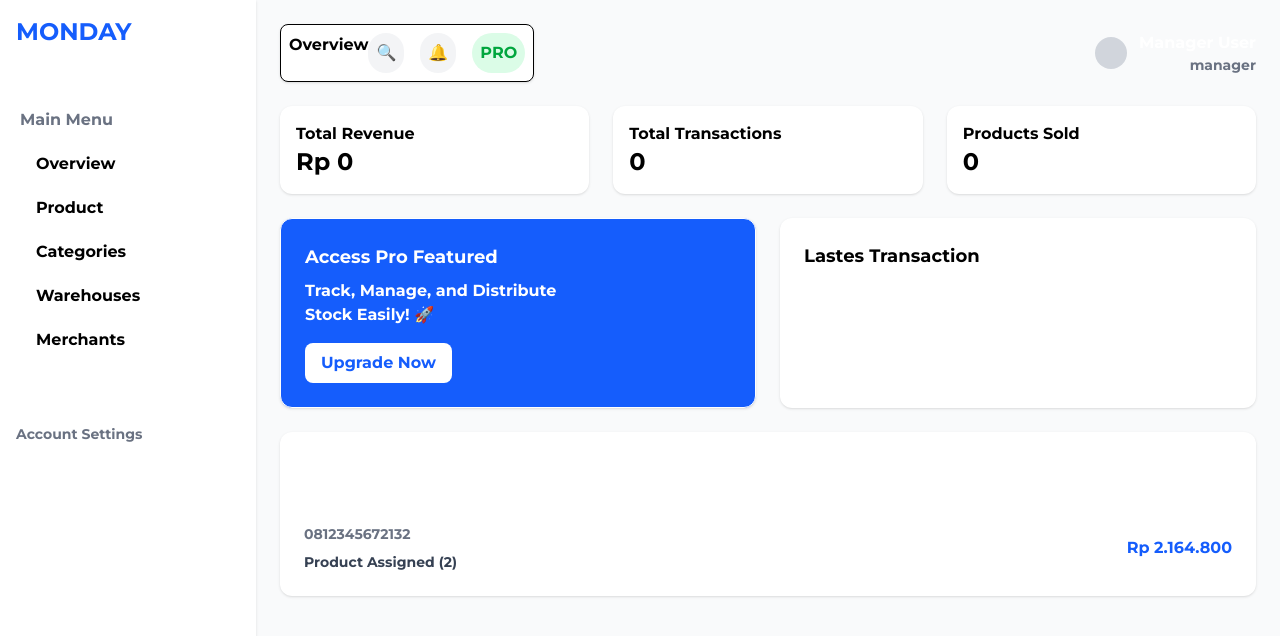
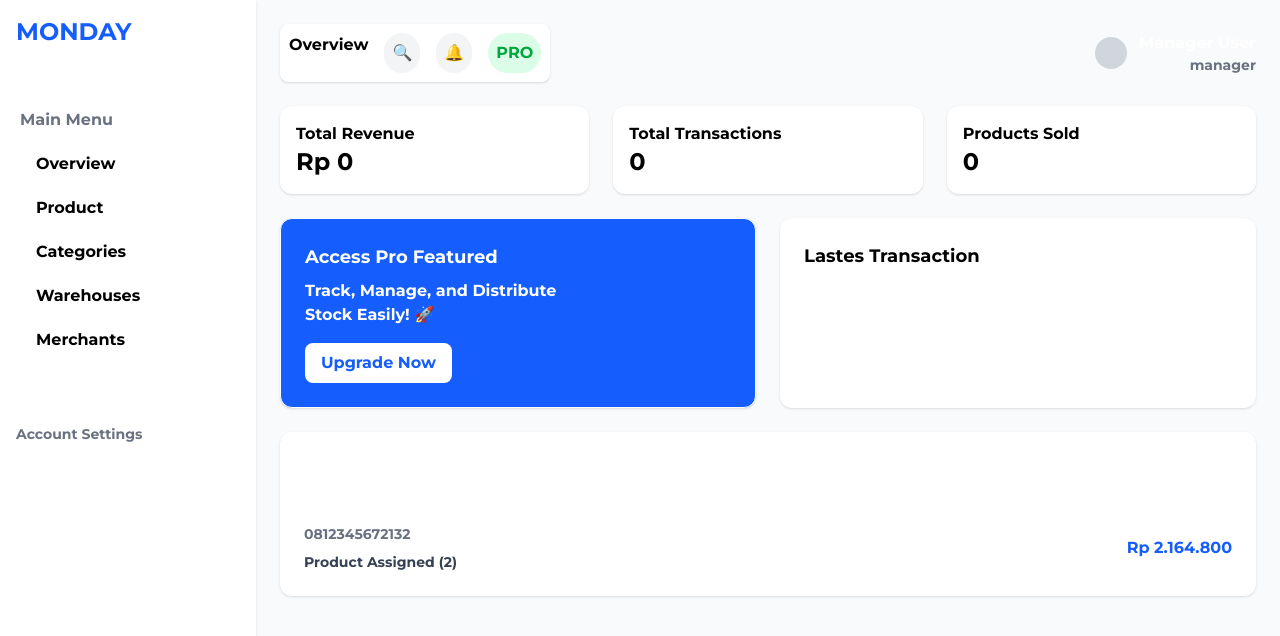
Before and after one commit to ZDHAN-Maker/Website-Gudang, a React (Vite) app in the folder frontend/: page /dashboard in a window 1280 px wide. Shown: the top 636 px of the page. Built offline with nearby package versions, Linux system fonts and the light colour scheme; a web font is replaced by a local one.

Commit message:
Memperbaiki Route Frontend

```diff
--- a/frontend/src/pages/dashboard.jsx
+++ b/frontend/src/pages/dashboard.jsx
@@ -1,5 +1,6 @@
-import React from "react";
+
 import { Link } from "react-router-dom";
+import { Outlet } from "react-router-dom";
 
 export default function Dashboard() {
   return (
@@ -28,6 +29,10 @@ export default function Dashboard() {
           </ul>
         </nav>
 
+        <div className="content">
+          {/* 🔑 Halaman child (Product, Categories, dll) akan muncul di sini */}
+          <Outlet />
+        </div>
         <div className="mt-8 px-4">
           <h3 className="text-sm text-gray-500 font-semibold mb-2">
             Account Settings
@@ -44,8 +49,8 @@ export default function Dashboard() {
       <main className="flex-1 p-6">
         {/* Topbar */}
         <div className="flex justify-between items-center mb-6">
-          <div className="flex space-x-4 border p-2 rounded-lg bg-white shadow text-black ">
-            Overview
+          <div className="flex space-x-4 border p-2 rounded-lg bg-white shadow ">
+            <p className="text-black ">Overview</p>
             <button className="p-2 bg-gray-100 rounded-full">🔍</button>
             <button className="p-2 bg-gray-100 rounded-full">🔔</button>
             <button className="p-2 bg-green-100 rounded-full text-green-600 font-bold">
```
